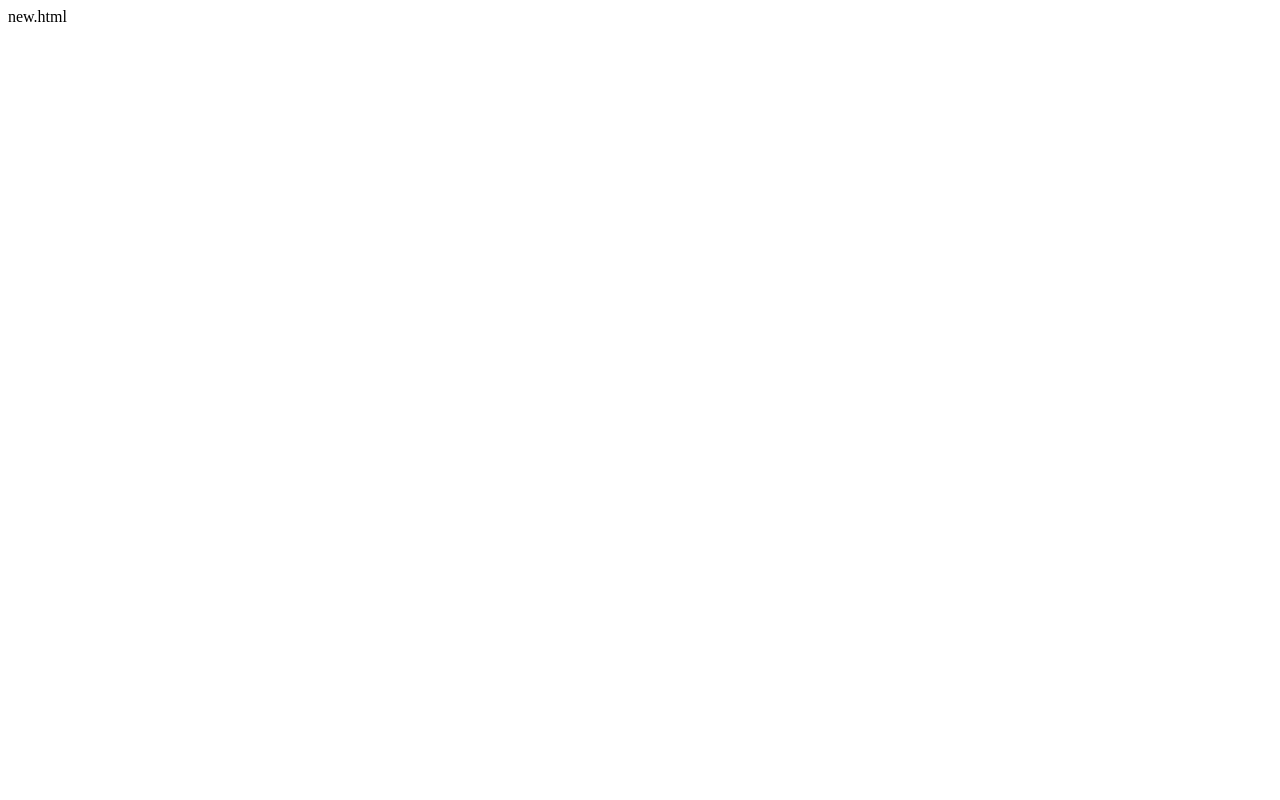
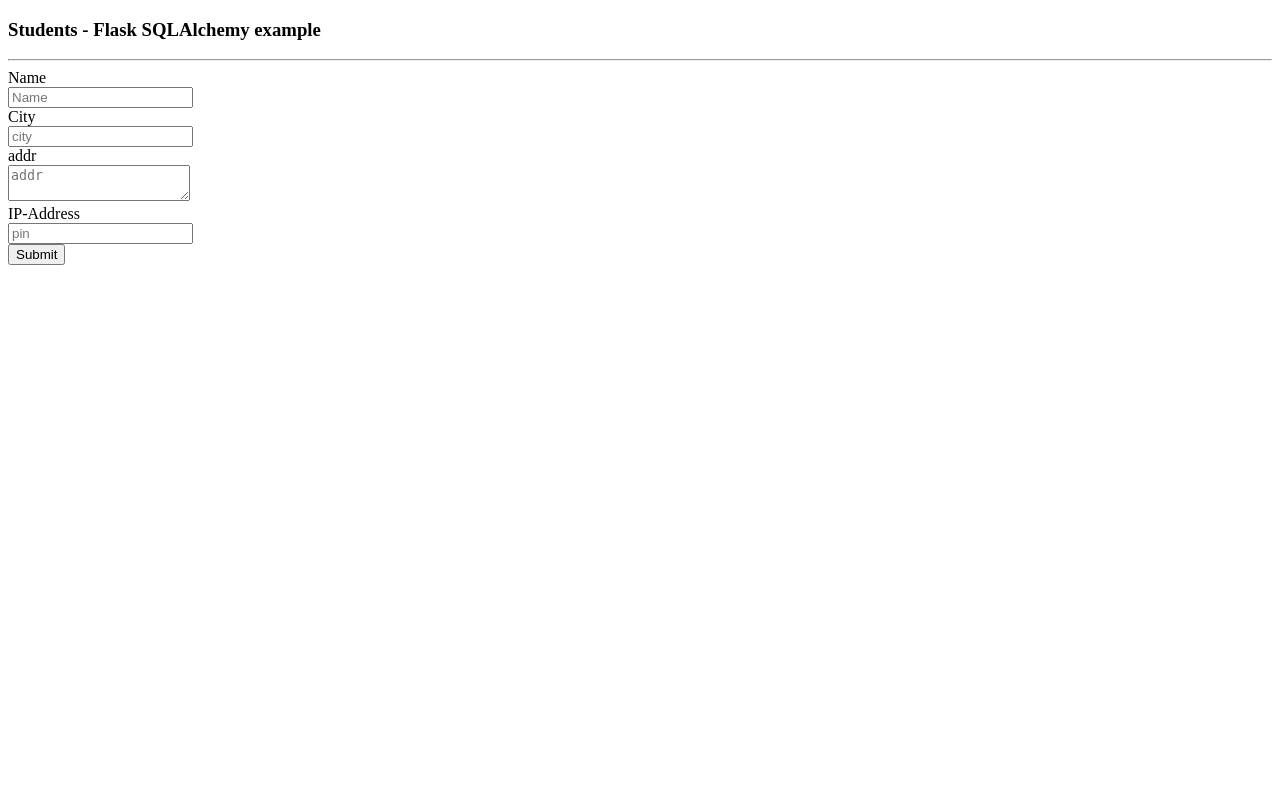
Before and after one commit to SDNScottie/pyprofi, a Flask app: page /new in a window 1280 px wide. Before the commit the page is almost empty. Run offline with Flask 2, Linux system fonts and the light colour scheme.

Commit message:
Update new.html

```diff
--- a/webserver/cc01_flask_studentnotes_app/templates/new.html
+++ b/webserver/cc01_flask_studentnotes_app/templates/new.html
@@ -1 +1,27 @@
-new.html
+<!DOCTYPE html>
+<html>
+   <body>
+
+      <h3>Students - Flask SQLAlchemy example</h3>
+      <hr/>
+
+      {%- for category, message in get_flashed_messages(with_categories = true) %}
+         <div class = "alert alert-danger">
+            {{ message }}
+         </div>
+      {%- endfor %}
+
+      <form action = "{{request.path}}" method = "post">
+         <label for = "name">Name</label><br>
+           <input type = "text" name = "name" placeholder = "Name" /><br>
+         <label for = "email">City</label><br>
+           <input type = "text" name = "city" placeholder = "city" /><br>
+         <label for = "addr">addr</label><br>
+           <textarea name = "addr" placeholder = "addr"></textarea><br>
+         <label for = "pin">IP-Address</label><br>
+           <input type = "text" name = "pin" placeholder = "pin" /><br>
+         <input type = "submit" value = "Submit" />
+      </form>
+
+   </body>
+</html>
```
